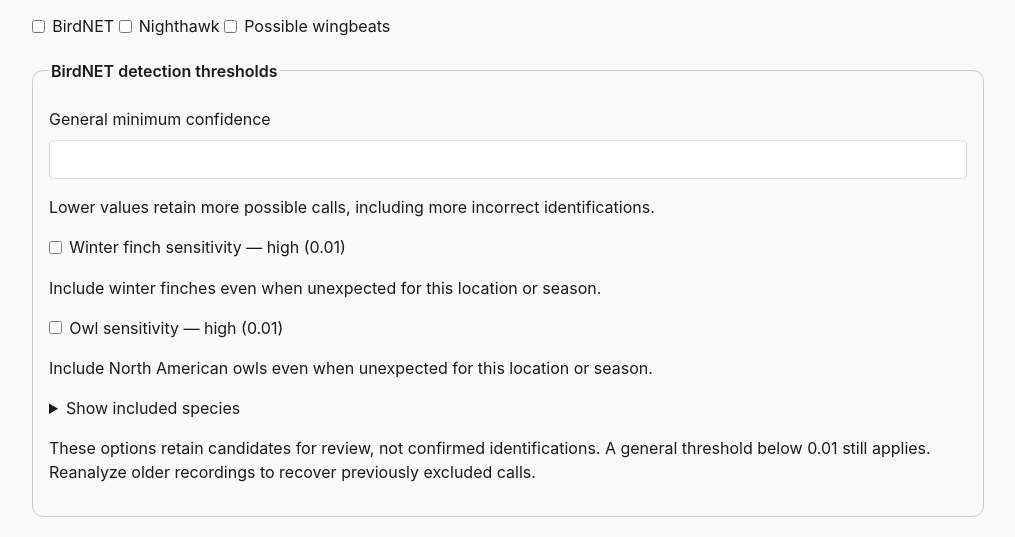
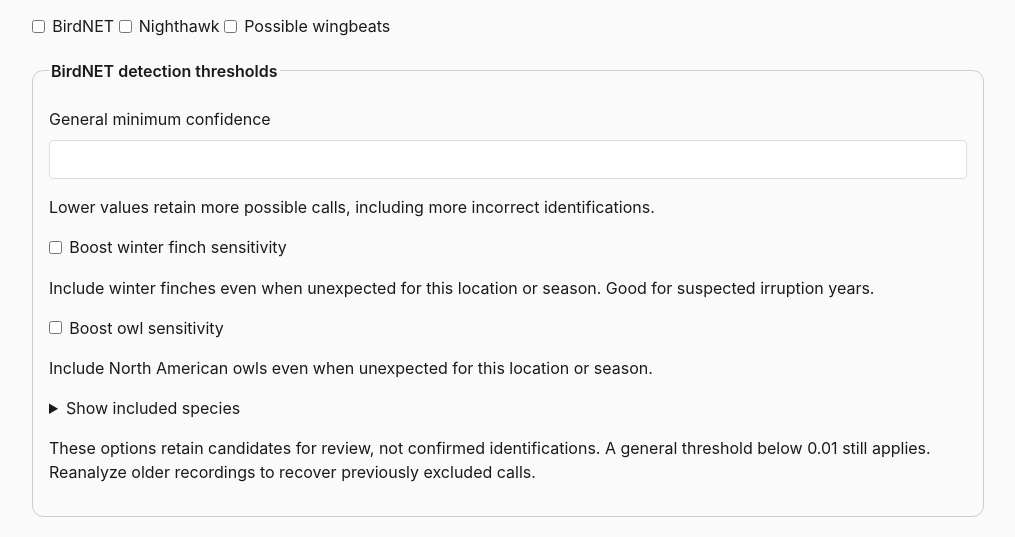
Before and after one commit to AndrewW-NFC/NFC-tools, a FastAPI app: template src/nfc_tools/web/templates/settings.html in a window 1280 px wide. Shown: the part 2778-3315 px from the top of the page, without its empty margins (132-1147 px from the left). Run offline with FastAPI, Linux system fonts and the light colour scheme; the template is opened without the code that fills it, so the values that code supplies are empty; parts of the project's set-up code (start-up, migrations or seed data) failed here and were passed over.

Commit message:
Clarify sensitivity option labels in settings

```diff
--- a/src/nfc_tools/web/templates/settings.html
+++ b/src/nfc_tools/web/templates/settings.html
@@ -158,12 +158,12 @@
       <p>Lower values retain more possible calls, including more incorrect identifications.</p>
       <label>
         <input type="checkbox" name="birdnet_winter_finch_sensitivity" {% if cfg.analyzers.birdnet_winter_finch_sensitivity %}checked{% endif %}>
-        Winter finch sensitivity — high (0.01)
+        Boost winter finch sensitivity
       </label>
-      <p>Include winter finches even when unexpected for this location or season.</p>
+      <p>Include winter finches even when unexpected for this location or season. Good for suspected irruption years.</p>
       <label>
         <input type="checkbox" name="birdnet_owl_sensitivity" {% if cfg.analyzers.birdnet_owl_sensitivity %}checked{% endif %}>
-        Owl sensitivity — high (0.01)
+        Boost owl sensitivity
       </label>
       <p>Include North American owls even when unexpected for this location or season.</p>
       <details>
```
